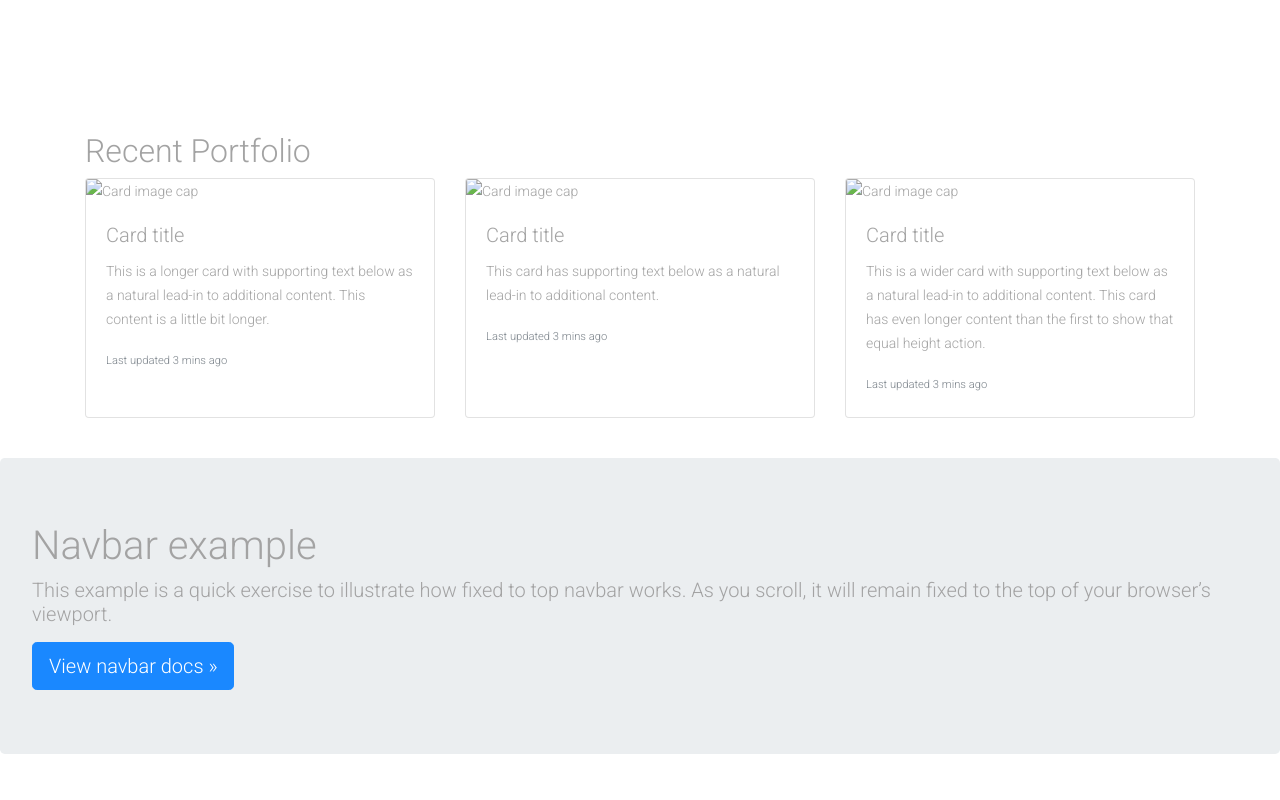
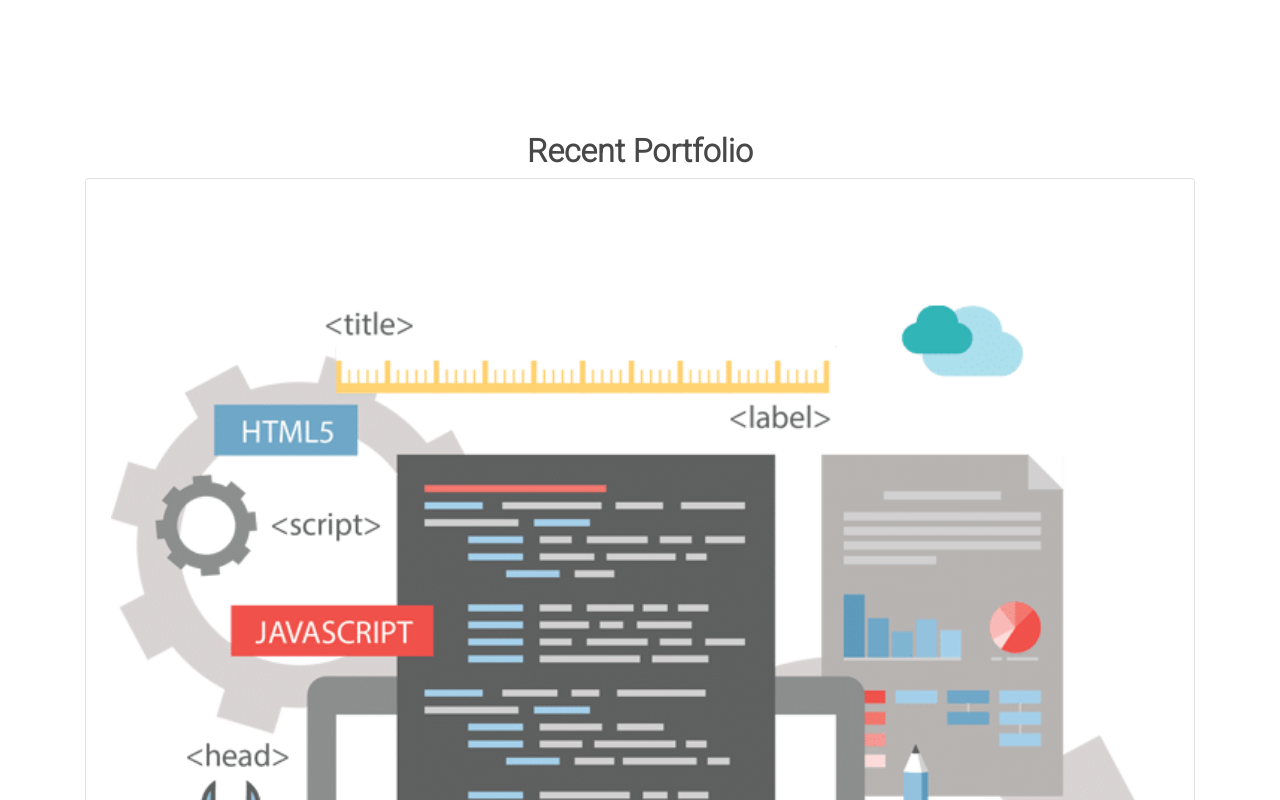
Before and after one commit to arielcc88/PORTFOLIO, a plain HTML site: page index.html in a window 1280 px wide. Shown: the part 1400-2200 px from the top of the page. Drawn offline with nearby package versions, Linux system fonts and the light colour scheme.

Commit message:
portfolio card formated for small devices. Pending addition of button (link) to github pages.

```diff
--- a/assets/css/style.css
+++ b/assets/css/style.css
@@ -194,13 +194,13 @@ About
   padding: 40px 0;
 }
 
-.acp-about-desc {
+.acp-about-desc, .section-title h2, .card-body h5, .card-body p {
   color: #000;
   opacity: 0.8;
   text-align: center;
 }
 
-.acp-about-desc h2, .acp-about-desc p {
+.acp-about-desc h2, .acp-about-desc p, .section-title h2, .card-body h5 {
   font-weight: bold;
 }
 
@@ -233,8 +233,8 @@ About
 Portfolio
 ========
 */
-.acp-portfolio .section-title {
-
+.acp-card-img {
+  padding: 25px;
 }
 
 
--- a/index.html
+++ b/index.html
@@ -121,30 +121,15 @@
                     <div class="section-title col-sm-12">
                         <h2>Recent Portfolio</h2>
                     </div>
-                    <div class="part col-sm-12">
+                    <div class="col-sm-12">
                     	<div class="card-deck">
 						  <div class="card">
-						    <img class="card-img-top" src=".../100px200/" alt="Card image cap">
+						  	<div class="acp-card-img">
+						  		<img class="card-img-top" src="assets/images/pfolio-refactor_b.png" alt="Code Refactor Cover">
+						  	</div>
 						    <div class="card-body">
-						      <h5 class="card-title">Card title</h5>
-						      <p class="card-text">This is a longer card with supporting text below as a natural lead-in to additional content. This content is a little bit longer.</p>
-						      <p class="card-text"><small class="text-muted">Last updated 3 mins ago</small></p>
-						    </div>
-						  </div>
-						  <div class="card">
-						    <img class="card-img-top" src=".../100px200/" alt="Card image cap">
-						    <div class="card-body">
-						      <h5 class="card-title">Card title</h5>
-						      <p class="card-text">This card has supporting text below as a natural lead-in to additional content.</p>
-						      <p class="card-text"><small class="text-muted">Last updated 3 mins ago</small></p>
-						    </div>
-						  </div>
-						  <div class="card">
-						    <img class="card-img-top" src=".../100px200/" alt="Card image cap">
-						    <div class="card-body">
-						      <h5 class="card-title">Card title</h5>
-						      <p class="card-text">This is a wider card with supporting text below as a natural lead-in to additional content. This card has even longer content than the first to show that equal height action.</p>
-						      <p class="card-text"><small class="text-muted">Last updated 3 mins ago</small></p>
+						      <h5 class="card-title">Refactoring HTML Code</h5>
+						      <p class="card-text">First task in the journey to Web Developement: Making an existing SEO webpage accessible by refactoring the code to meet Web Accessibility standards.</p>
 						    </div>
 						  </div>
 						</div>
```
Also changed, not shown: assets/images/pfolio-refactor.png (added), assets/images/pfolio-refactor_b.png (added).
